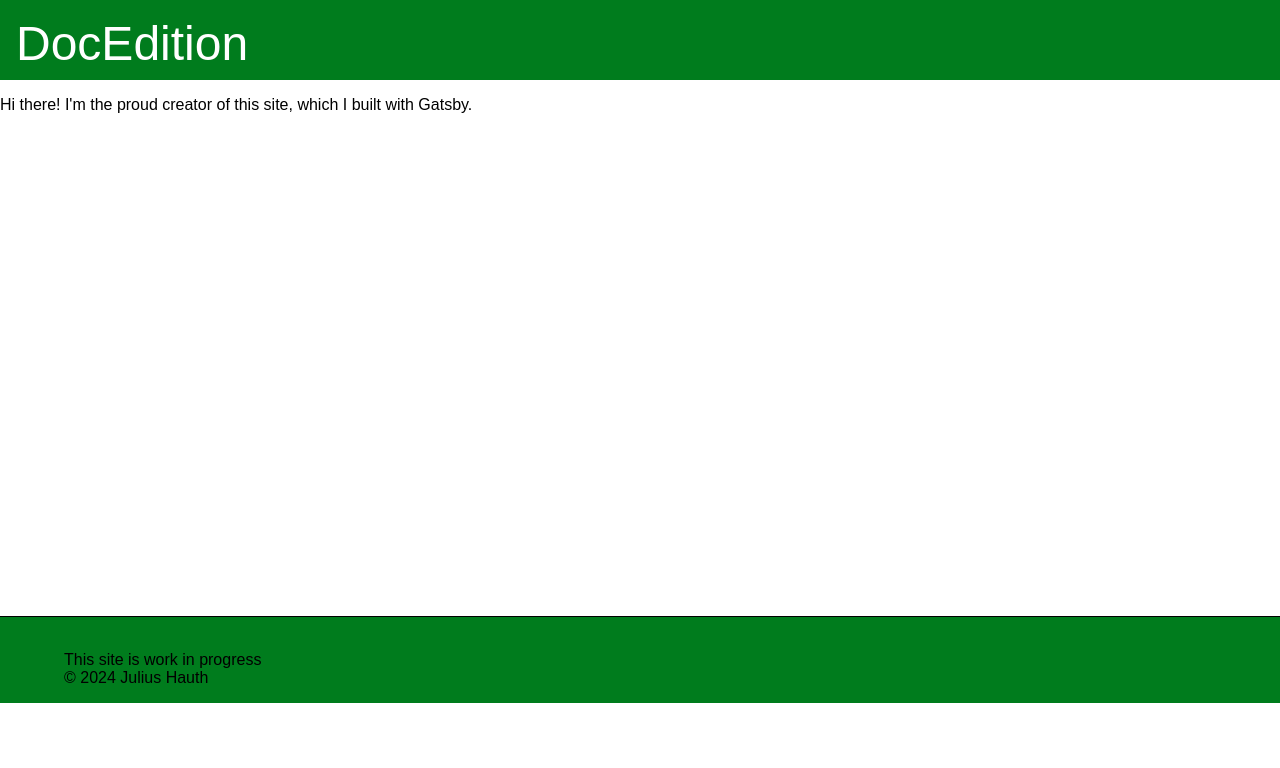
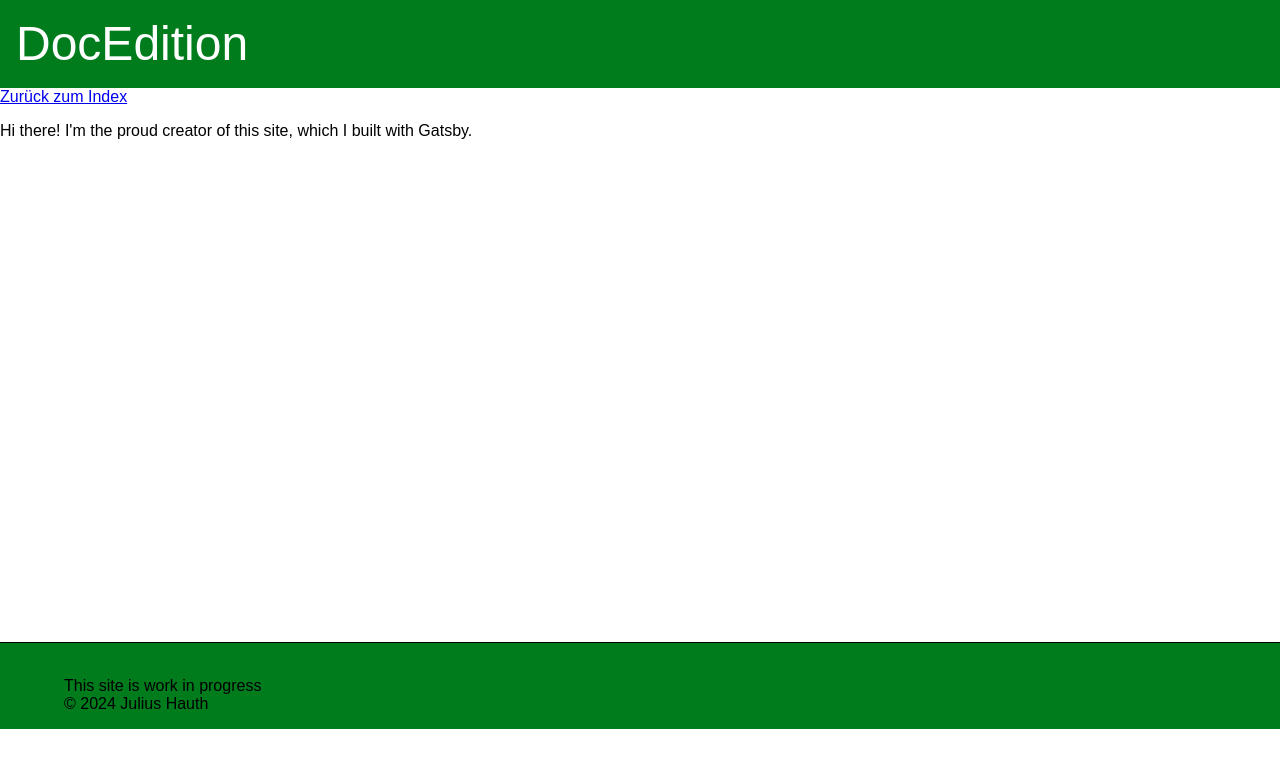
Before and after one commit to JuliusHauth/doc-edition-front, a Gatsby site: page /about in a window 1280 px wide. Built offline with nearby package versions, Linux system fonts and the light colour scheme; Gatsby itself is replaced by a stand-in of ours.

Commit message:
update layout

```diff
--- a/src/components/header.css
+++ b/src/components/header.css
@@ -1,10 +1,10 @@
 .header {
     background-color: rgb(0, 124, 29);
-    font-family: sans-serif;
+    font-family: Calibri light, sans-serif;
     padding-left: 1rem;
     padding-top: 1rem;
     width: 100%;
-    height: 4rem;
+    height: 4.5rem;
 }
 
 .header > a {
@@ -17,5 +17,5 @@ body, body > * {
     box-sizing: border-box;
     margin: 0;
     overflow-x: hidden;
-    font-family: sans-serif;
+    font-family: Calibri light, sans-serif;
 }
--- a/src/components/layout.tsx
+++ b/src/components/layout.tsx
@@ -1,5 +1,5 @@
 import * as React from 'react'
-import { useStaticQuery, graphql } from 'gatsby'
+import { useStaticQuery, graphql, Link } from 'gatsby'
 import styled from '@emotion/styled'
 
 import Header from './header'
@@ -35,6 +35,7 @@ const Layout = ({ children }: Props) => {
   return (
    <div>
       <Header title={title}/>
+      <Link to="/">Zurück zum Index</Link>
       <Main>{children}</Main>
       <Footer/>
    </div> )
```
